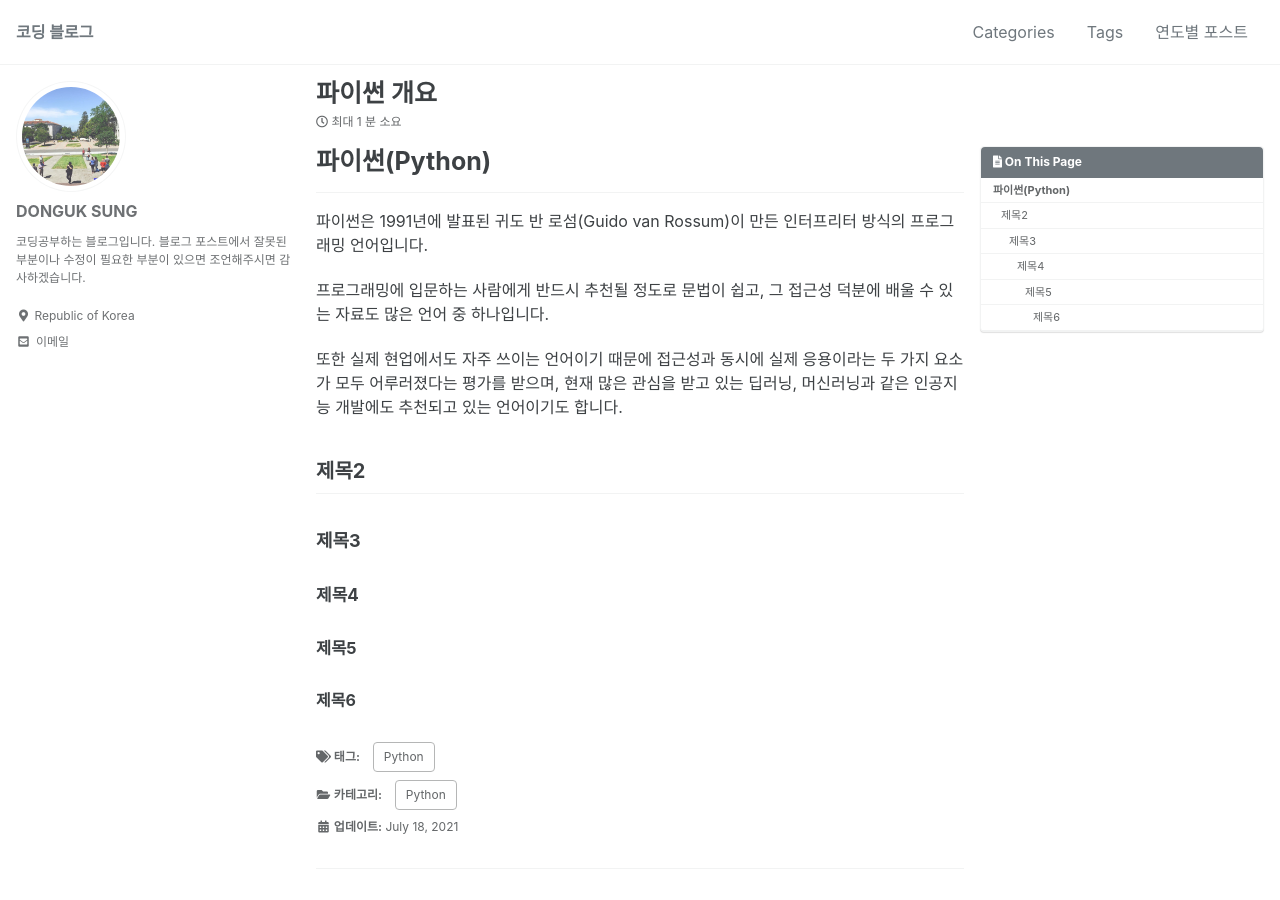
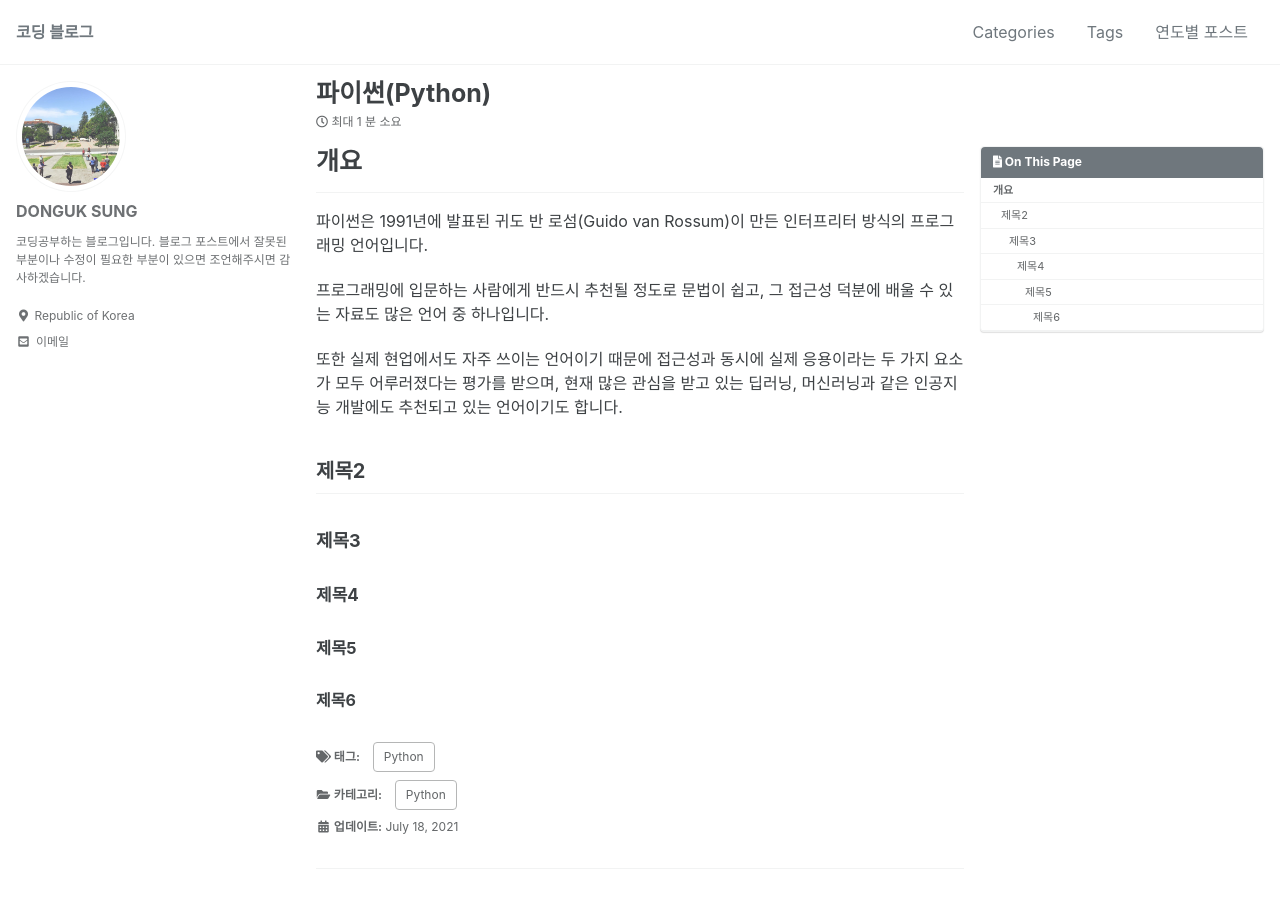
Before and after one commit to HODOONAMU/hodoonamu.github.com, a Jekyll site: the page built from _posts/2021-07-18-python 기초.md, in a window 1280 px wide and 900 px high. Built offline with Jekyll 4.4.1, drawn with Linux system fonts in a browser that asks for light colours; cached includes are drawn as plain includes; comment, search, counter and statistics services are not loaded.

Commit message:
포스트 수정

```diff
--- a/_posts/2021-07-18-python 기초.md
+++ b/_posts/2021-07-18-python 기초.md
@@ -7,7 +7,7 @@
 toc: true
 toc_sticky: true
 ---
-# 파이썬(Python)
+# 개요
 ------
 
 파이썬은 1991년에 발표된 귀도 반 로섬(Guido van Rossum)이 만든 인터프리터 방식의 프로그래밍 언어입니다.
```
Also changed, not shown: other parts of _posts/2021-07-18-python 기초.md (+1 -1 lines).
